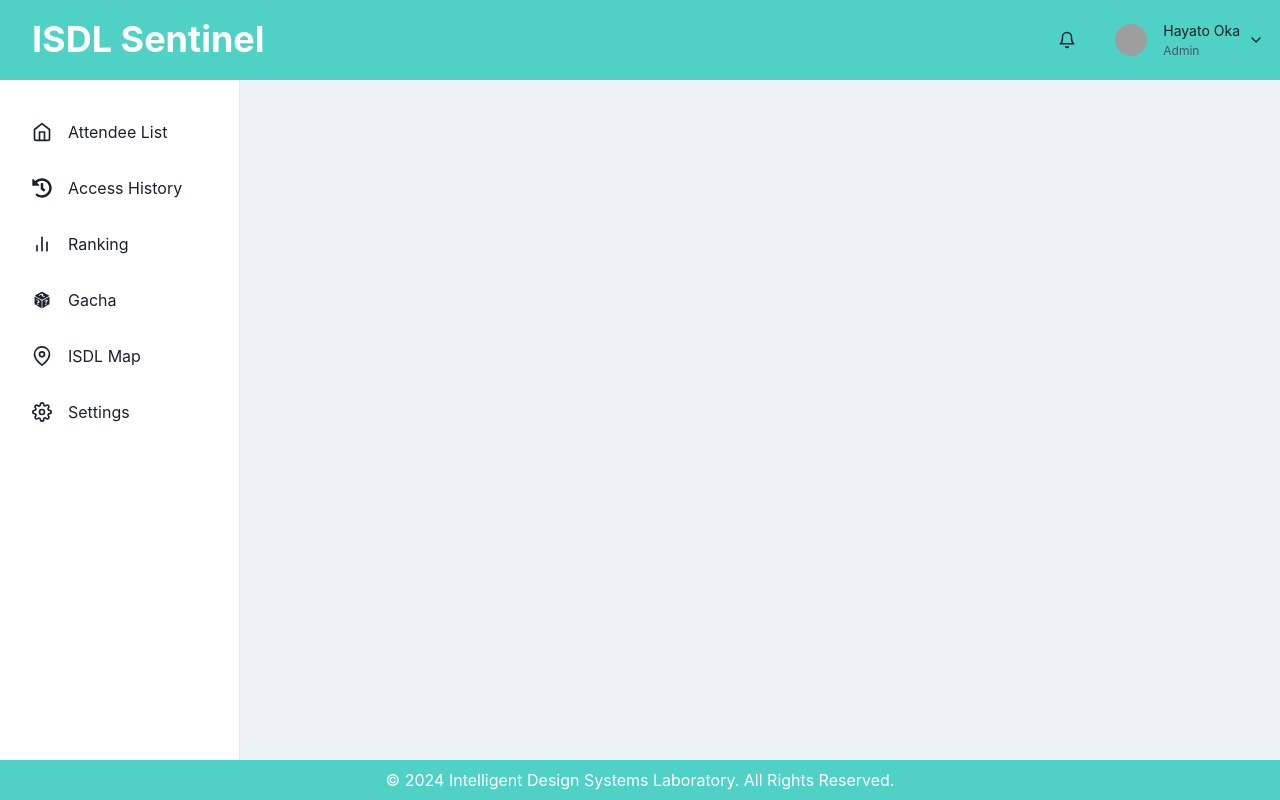
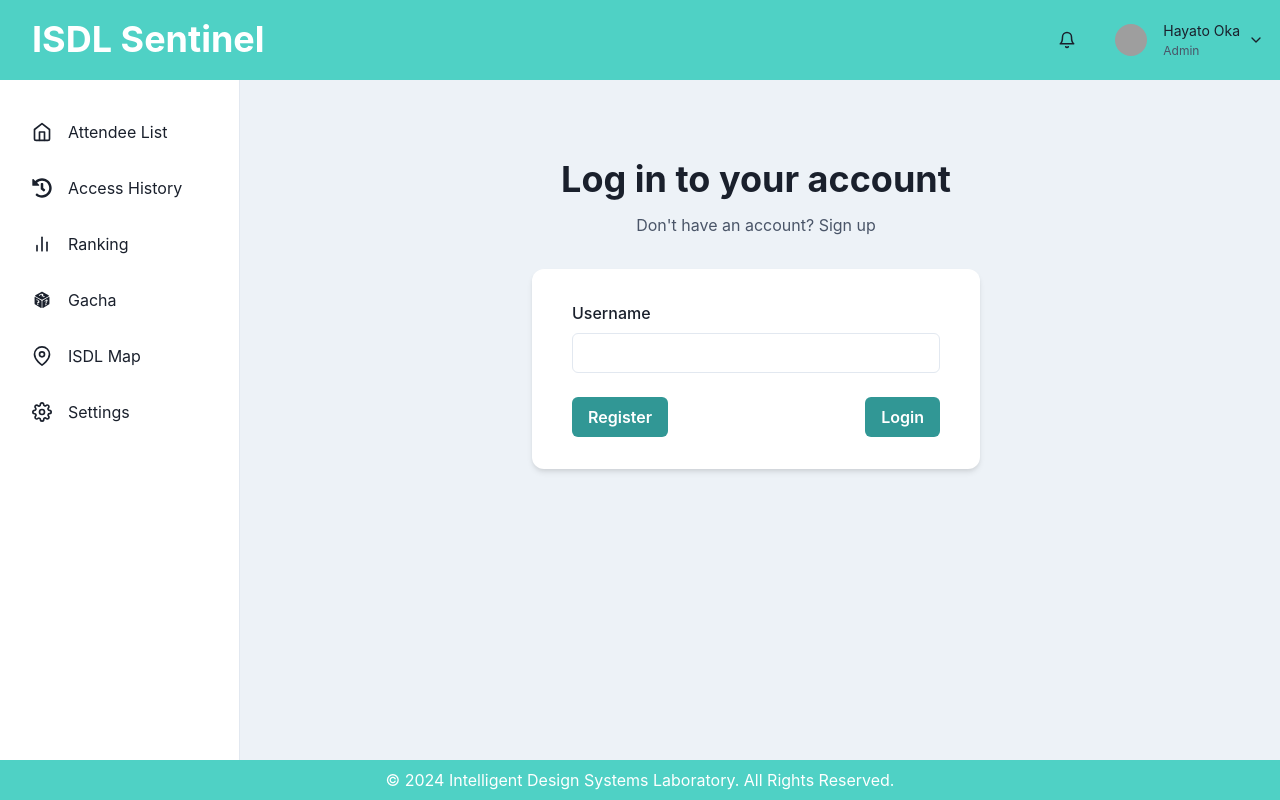
Before and after one commit to ISDL-dev/ISDL-Sentinel, a React (Create React App) app in the folder frontend/: page /sign-in-webauthn in a window 1280 px wide. Built offline with nearby package versions, Linux system fonts and the light colour scheme; no server answers; grey boxes are pictures that could not be loaded.

Commit message:
#65 feat: sign in page

```diff
--- a/frontend/src/App.tsx
+++ b/frontend/src/App.tsx
@@ -10,6 +10,7 @@ import {
 import Home from "./routes/Home";
 import AccessHistory from "./routes/AccessHistory";
 import Profile from "./routes/Profile";
+import SignInWebauthn from "./routes/SignInWebauthn";
 import Footer from "./features/Footer";
 import SidebarContent from "./features/SidebarContent";
 import MobileNav from "./features/MobileNav";
@@ -49,6 +50,7 @@ const App = () => {
               <Route path="/" element={<Home />} />
               <Route path="/access-history" element={<AccessHistory />} />
               <Route path="/profile" element={<Profile />} />
+              <Route path="/sign-in-webauthn" element={<SignInWebauthn />} />
             </Routes>
           </Box>
         </Box>
--- /dev/null
+++ b/frontend/src/routes/SignInWebauthn/index.tsx
@@ -0,0 +1,255 @@
+import React from 'react';
+import {
+  Box,
+  Button,
+  Container,
+  FormControl,
+  FormLabel,
+  Heading,
+  HStack,
+  Input,
+  Stack,
+  Text,
+  useToast,
+  Link as ChakraLink
+} from '@chakra-ui/react';
+
+const bufferDecode = (value: string) => {
+  const base64 = value.replace(/-/g, "+").replace(/_/g, "/");
+  let paddedBase64 = base64;
+  const padding = paddedBase64.length % 4;
+  if (padding) {
+    if (padding === 2) {
+      paddedBase64 += "==";
+    } else if (padding === 3) {
+      paddedBase64 += "=";
+    }
+  }
+  const binaryString = atob(paddedBase64);
+  const bytes = new Uint8Array(binaryString.length);
+  for (let i = 0; i < binaryString.length; i++) {
+    bytes[i] = binaryString.charCodeAt(i);
+  }
+  return bytes.buffer;
+};
+
+const bufferEncode = (value: ArrayBuffer) => {
+  const bytes = new Uint8Array(value);
+  let binaryString = "";
+  for (let i = 0; i < bytes.byteLength; i++) {
+    binaryString += String.fromCharCode(bytes[i]);
+  }
+  return btoa(binaryString)
+    .replace(/\+/g, "-")
+    .replace(/\//g, "_")
+    .replace(/=/g, "");
+};
+
+const registerUser = async (username: string, toast: any) => {
+  try {
+    const response = await fetch(`http://localhost:3000/v1/webauthn/register-begin/${username}`);
+    const credentialCreationOptions = await response.json();
+
+    credentialCreationOptions.publicKey.challenge = bufferDecode(
+      credentialCreationOptions.publicKey.challenge
+    );
+    credentialCreationOptions.publicKey.user.id = bufferDecode(
+      credentialCreationOptions.publicKey.user.id
+    );
+    if (credentialCreationOptions.publicKey.excludeCredentials) {
+      credentialCreationOptions.publicKey.excludeCredentials.forEach((item: any) => {
+        item.id = bufferDecode(item.id);
+      });
+    }
+
+    const credential = await navigator.credentials.create({
+      publicKey: credentialCreationOptions.publicKey,
+    });
+
+    if (!credential) throw new Error('Error creating credential');
+
+    const attestationObject = (credential as any).response.attestationObject;
+    const clientDataJSON = (credential as any).response.clientDataJSON;
+    const rawId = (credential as any).rawId;
+
+    await fetch(`http://localhost:3000/v1/webauthn/register-finish/${username}`, {
+      method: "POST",
+      headers: {
+        "Content-Type": "application/json",
+      },
+      body: JSON.stringify({
+        id: credential.id,
+        rawId: bufferEncode(rawId),
+        type: credential.type,
+        response: {
+          attestationObject: bufferEncode(attestationObject),
+          clientDataJSON: bufferEncode(clientDataJSON),
+        },
+      }),
+    });
+
+    toast({
+      title: "Registration successful",
+      description: `Successfully registered ${username}!`,
+      status: "success",
+      duration: 5000,
+      isClosable: true,
+    });
+  } catch (error) {
+    console.error("Register error:", error);
+    toast({
+      title: "Registration failed",
+      description: `Failed to register ${username}`,
+      status: "error",
+      duration: 5000,
+      isClosable: true,
+    });
+  }
+};
+
+const loginUser = async (username: string, toast: any) => {
+  try {
+    const response = await fetch(`http://localhost:3000/v1/webauthn/login-begin/${username}`);
+    const credentialRequestOptions = await response.json();
+
+    credentialRequestOptions.publicKey.challenge = bufferDecode(
+      credentialRequestOptions.publicKey.challenge
+    );
+    if (credentialRequestOptions.publicKey.allowCredentials) {
+      credentialRequestOptions.publicKey.allowCredentials.forEach((item: any) => {
+        item.id = bufferDecode(item.id);
+      });
+    }
+
+    const assertion = await navigator.credentials.get({
+      publicKey: credentialRequestOptions.publicKey,
+    });
+
+    if (!assertion) throw new Error('Error getting credential');
+
+    const authData = (assertion as any).response.authenticatorData;
+    const clientDataJSON = (assertion as any).response.clientDataJSON;
+    const rawId = (assertion as any).rawId;
+    const sig = (assertion as any).response.signature;
+    const userHandle = (assertion as any).response.userHandle;
+
+    await fetch(`http://localhost:3000/v1/webauthn/login-finish/${username}`, {
+      method: "POST",
+      headers: {
+        "Content-Type": "application/json",
+      },
+      body: JSON.stringify({
+        id: assertion.id,
+        rawId: bufferEncode(rawId),
+        type: assertion.type,
+        response: {
+          authenticatorData: bufferEncode(authData),
+          clientDataJSON: bufferEncode(clientDataJSON),
+          signature: bufferEncode(sig),
+          userHandle: bufferEncode(userHandle),
+        },
+      }),
+    });
+
+    toast({
+      title: "Login successful",
+      description: `Successfully logged in ${username}!`,
+      status: "success",
+      duration: 5000,
+      isClosable: true,
+    });
+  } catch (error) {
+    console.error("Login error:", error);
+    toast({
+      title: "Login failed",
+      description: `Failed to login ${username}`,
+      status: "error",
+      duration: 5000,
+      isClosable: true,
+    });
+  }
+};
+
+export default function SignInWebauthn() {
+  const [username, setUsername] = React.useState("");
+  const toast = useToast();
+
+  const handleRegister = () => {
+    if (username === "") {
+      toast({
+        title: "Username required",
+        description: "Please enter a username",
+        status: "warning",
+        duration: 5000,
+        isClosable: true,
+      });
+      return;
+    }
+    registerUser(username, toast);
+  };
+
+  const handleLogin = () => {
+    if (username === "") {
+      toast({
+        title: "Username required",
+        description: "Please enter a username",
+        status: "warning",
+        duration: 5000,
+        isClosable: true,
+      });
+      return;
+    }
+    loginUser(username, toast);
+  };
+
+  return (
+    <Container maxW="lg" py={{ base: '32', md: '62' }} px={{ base: '0', sm: '8' }}>
+      <Stack spacing="8">
+        <Stack spacing="6">
+          <Stack spacing={{ base: '2', md: '3' }} textAlign="center">
+            <Heading
+              size={{ base: 'lg', md: "xl" }}
+              noOfLines={1}
+              overflow="hidden"
+              textOverflow="ellipsis"
+            >
+              Log in to your account
+            </Heading>
+            <Text color="gray.600">
+              Don't have an account? <ChakraLink href="#">Sign up</ChakraLink>
+            </Text>
+          </Stack>
+        </Stack>
+        <Box
+          py={{ base: '8', sm: '8' }}
+          px={{ base: '10', sm: '10' }}
+          bg={{ base: 'white', sm: 'white' }}
+          boxShadow={{ base: 'md', sm: 'md' }}
+          borderRadius={{ base: 'xl', sm: 'xl' }}
+        >
+          <Stack spacing="6">
+            <Stack spacing="5">
+              <FormControl>
+                <FormLabel htmlFor="username">Username</FormLabel>
+                <Input
+                  id="username"
+                  type="text"
+                  value={username}
+                  onChange={(e) => setUsername(e.target.value)}
+                />
+              </FormControl>
+            </Stack>
+            <HStack justify="space-between">
+              <Button colorScheme="teal" variant="solid" size="md" onClick={handleRegister}>
+                Register
+              </Button>
+              <Button colorScheme="teal" variant="solid" size="md" onClick={handleLogin}>
+                Login
+              </Button>
+            </HStack>
+          </Stack>
+        </Box>
+      </Stack>
+    </Container>
+  );
+}
```
